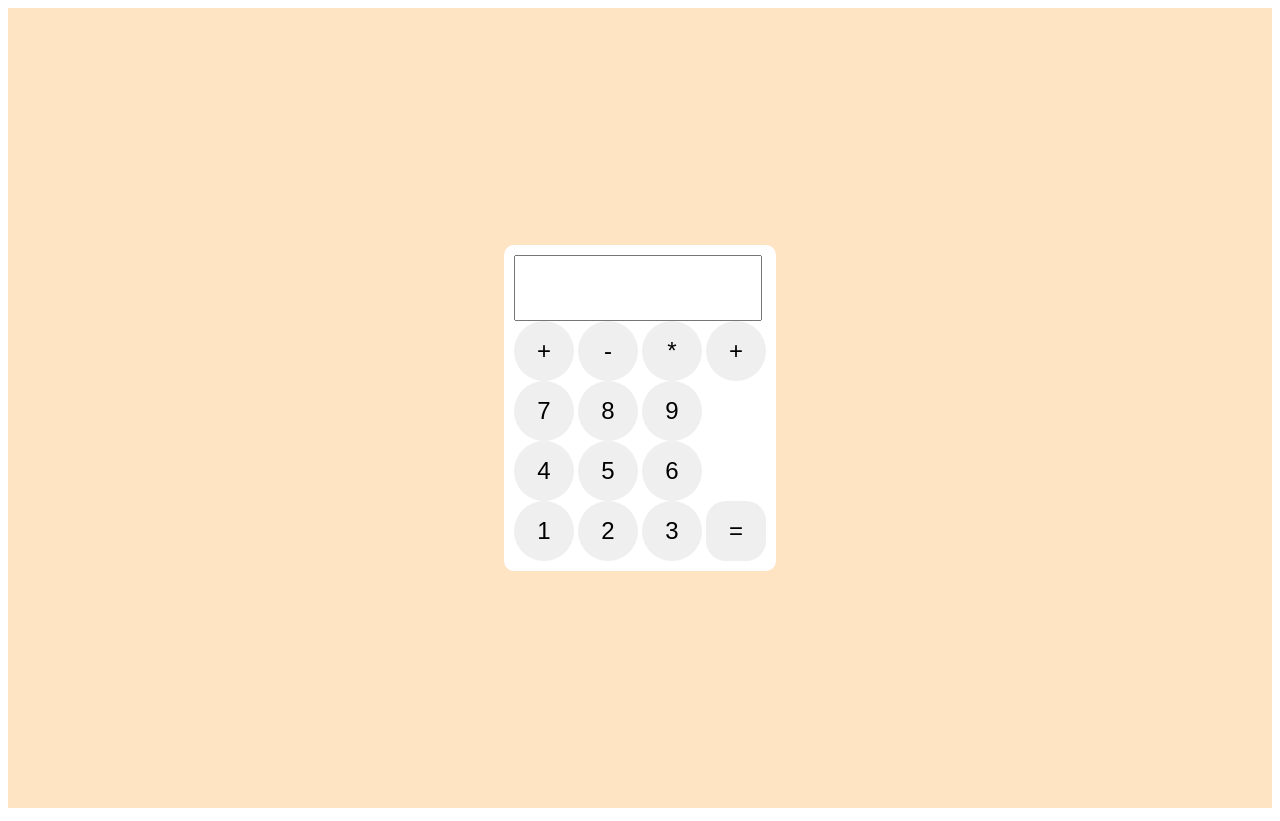
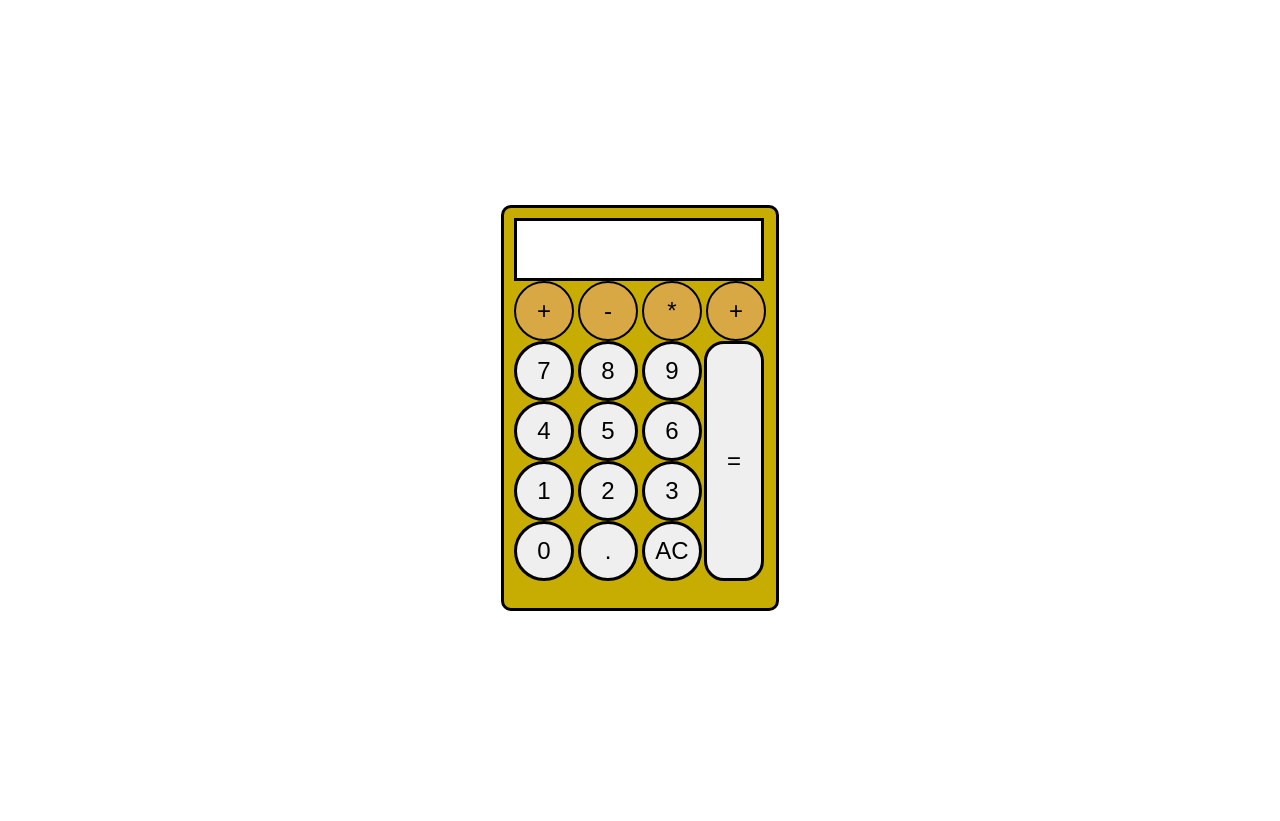
Before and after one commit to Hassane31/CSS_with_PROF_ASSMAA, a plain HTML site: page calculator/index.html in a window 1280 px wide. Drawn offline with Linux system fonts and the light colour scheme.

Commit message:
add somethings

```diff
--- a/calculator/index.html
+++ b/calculator/index.html
@@ -11,34 +11,42 @@
 
                 <div>
                     <input type="text" name="display" id="display">
+
                 </div>
-
                 <form>
-                <div>
-                    <input id="AC" type="button" value="+">
-                    <input type="button" value="-">
-                    <input type="button" value="*">
-                    <input type="button" value="+">
+                <div class="d">
+                    <input type="button" id="first_buttons" value="+">
+                    <input type="button" id="first_buttons" value="-">
+                    <input type="button" id="first_buttons" value="*">
+                    <input type="button" id="first_buttons" value="+">
 
                 </div>
 
-                <div><input type="button" value="7">
-                    <input type="button" value="8">
-                    <input type="button" value="9">
+                <div><input type="button" id="nambers" value="7">
+                    <input type="button" id="nambers" value="8">
+                    <input type="button" id="nambers" value="9">
                 </div>
                 <div>
-                    <input type="button" value="4">
-                    <input type="button" value="5">
-                    <input type="button" value="6">
+                    <input type="button" id="nambers" value="4">
+                    <input type="button" id="nambers" value="5">
+                    <input type="button" id="nambers" value="6">
 
                 </div>
                 <div>
-                    <input type="button" value="1">
-                    <input type="button" value="2">
-                    <input type="button" value="3">
+                    <input type="button" id="nambers" value="1">
+                    <input type="button" id="nambers" value="2">
+                    <input type="button" id="nambers" value="3">
 
-                <input type="button" value="=" id="equal">
+
                 </div>
+                <div>
+                    <input type="button" id="nambers" value="0">
+                    <input type="button" id="nambers" value=".">
+                    <input type="button" id="nambers" value="AC">
+
+
+                </div>
+                <div><input type="button" value="=" id="equal"></div>
         </form>
 
         </div>
--- a/calculator/style.css
+++ b/calculator/style.css
@@ -1,18 +1,19 @@
 #continer{
     width: 100%;
     height: 100vh;
-    background-color: bisque;
+    background-color: rgb(255, 255, 255);
     display: flex;
     align-items: center;
     justify-content: center;
 }
-#calcu{
-background-color: #ffffff;
+#calcu{border: solid;
+    height: 380px;
+background-color: #c7ad02;
 border-radius: 10px;
 padding: 10px;
 }
 input{
-    height: 60px;
+    height: 55px;
     width: 240px;
 }
 form input{
@@ -25,6 +26,32 @@ cursor: pointer;
 
 }
 #equal{
+    height: 240px;
     grid-column: span 4;
     border-radius: 20px;
+    position: relative;
+    bottom: 240px;
+    left: 190px;
+    border: solid;
 }
+
+#first_buttons{
+
+    background-color: rgb(215, 168, 68);
+border: black solid 2px;
+
+}
+#first_buttons:hover{
+    background-color: rgb(190, 232, 136);
+}
+
+#display{   lala
+    lala
+    lala
+    lala
+    margin-bottom: 10px;
+    border: solid;
+}
+#nambers{
+    border: solid;
+}
```
